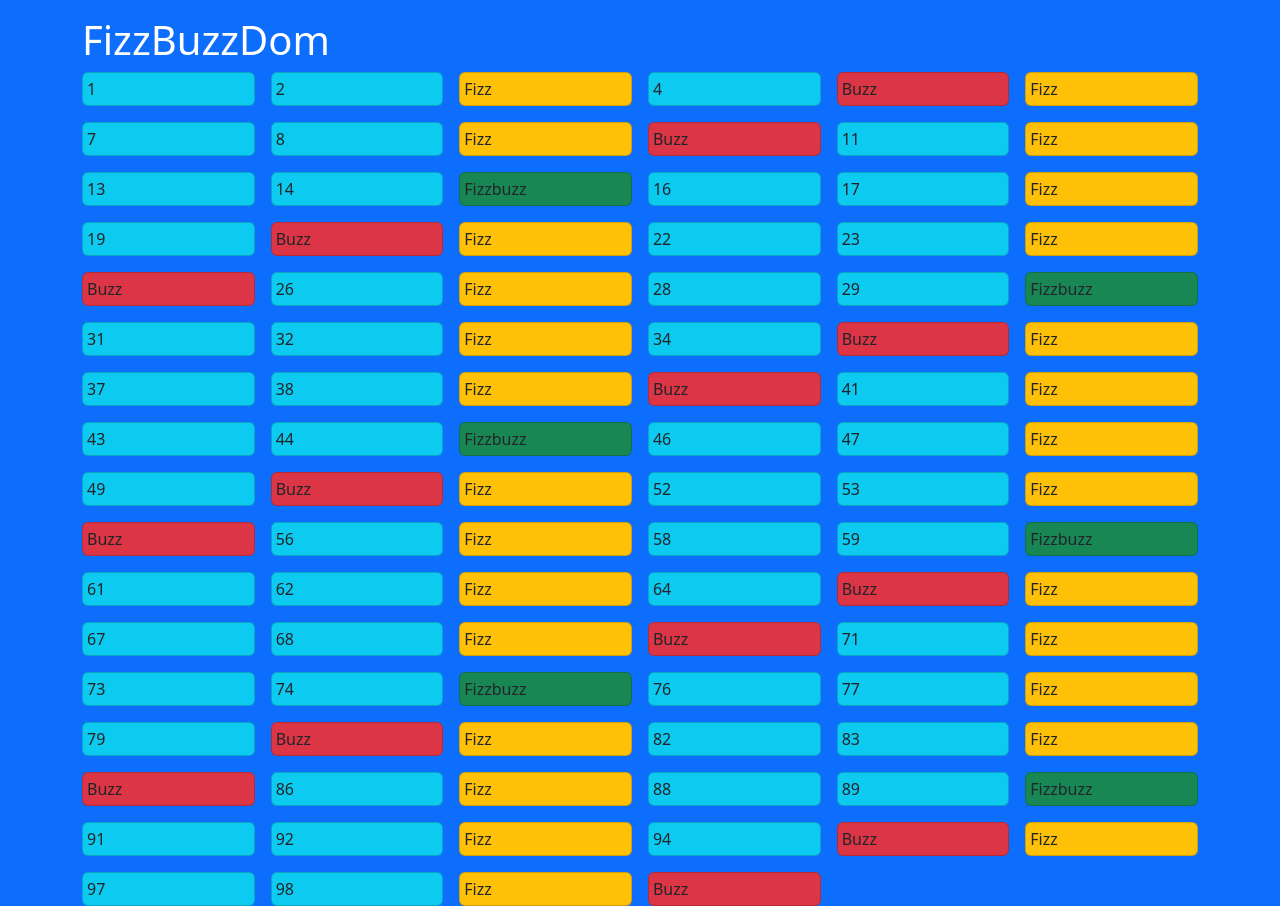
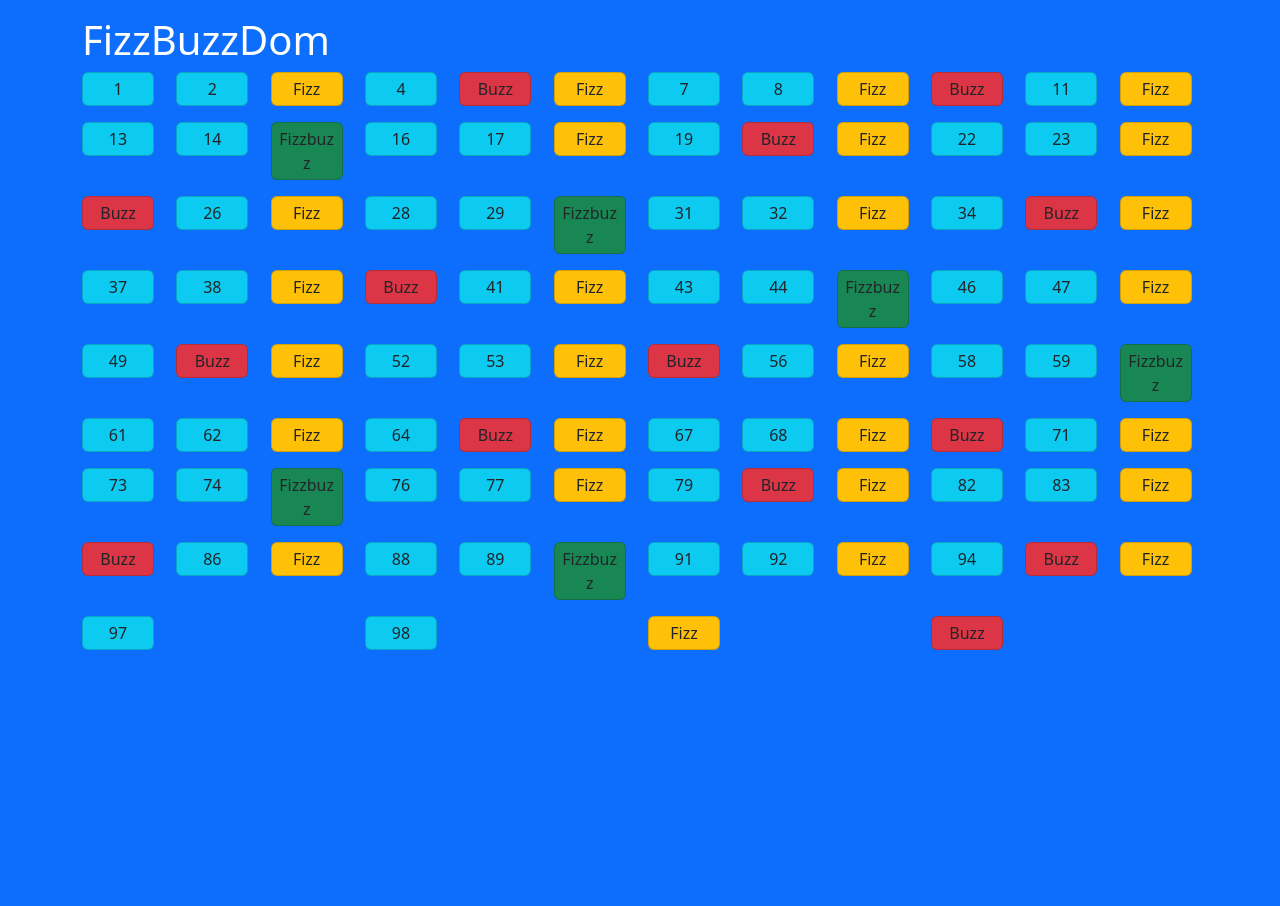
Before and after one commit to cyberfolk/js-fizzbuzz, a plain HTML site: page index.html in a window 1280 px wide. After the commit the page ends 800 px from the top, so only its background shows below. Drawn offline with nearby package versions, Linux system fonts and the light colour scheme.

Commit message:
Resize card

```diff
--- a/assets/js/main.js
+++ b/assets/js/main.js
@@ -50,7 +50,8 @@ for (let i = 1; i <= 100; i++) {
   colElement.classList.add("col");
 
   const cardEl = document.createElement("div");
-  cardEl.classList.add("card", "p-1", bgColorCard);
+  cardEl.classList.add("card", "p-1", "text-center", bgColorCard);
+  cardEl.style.width = "4.5rem";
   cardEl.innerText = special; //Aggiungo il contenuto della Card
 
   colElement.appendChild(cardEl);
--- a/index.html
+++ b/index.html
@@ -12,7 +12,7 @@
     <body class="bg-primary">
         <div class="container">
             <h1 class="text-white pt-3">FizzBuzzDom</h1>
-            <div class="row row-cols-6 g-3">
+            <div class="row jc-fs g-3">
             </div>
             <!-- /.row -->
         </div>
```
